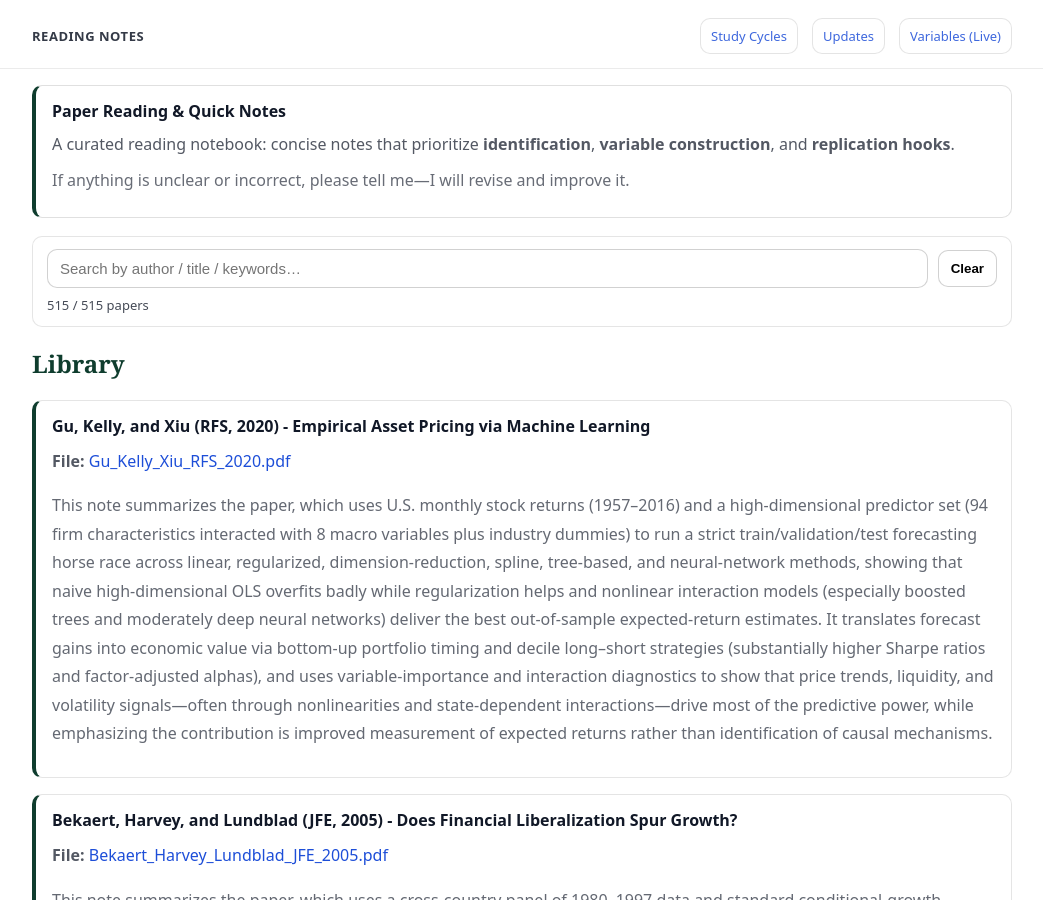
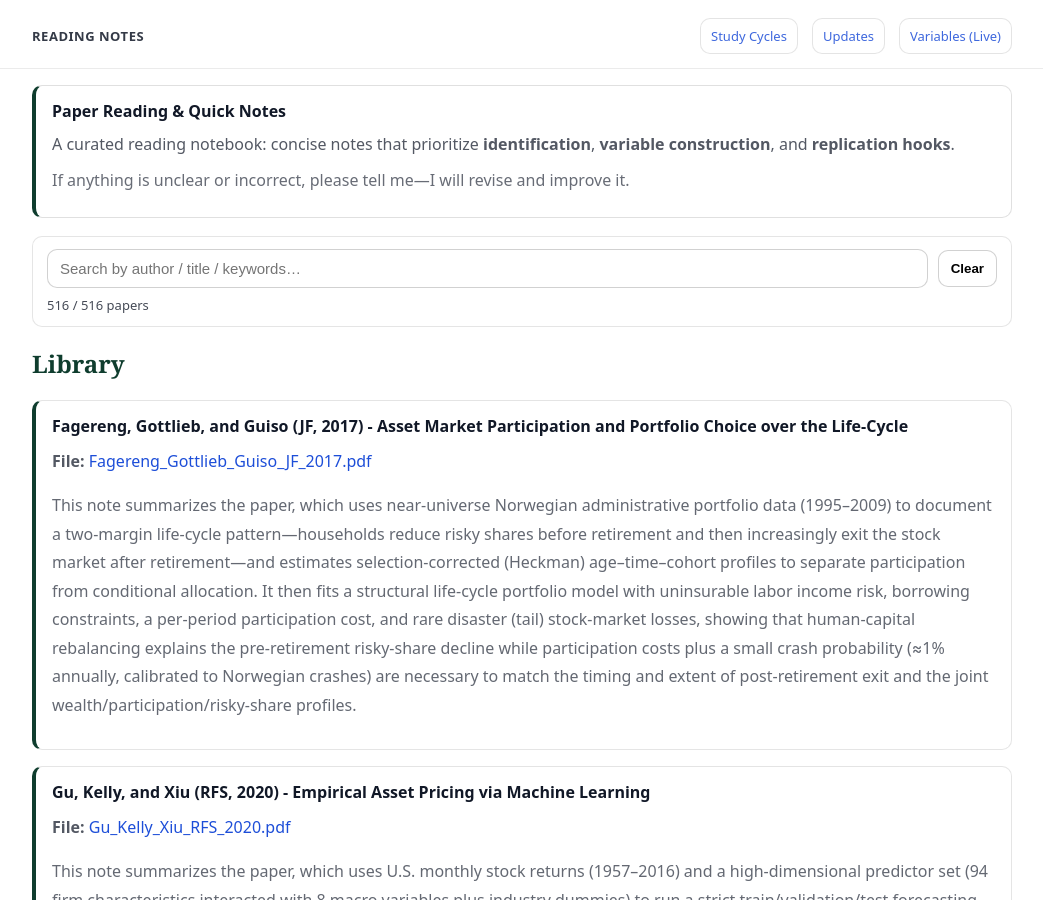
Before and after one commit to yaxinzn/study-archive, a Jekyll site: the page built from reading/index.md, in a window 1280 px wide and 900 px high. Shown: the whole window, without its empty margins (118-1161 px from the left). Built offline with Jekyll 4.4.1, drawn with Linux system fonts in a browser that asks for light colours.

Commit message:
Reading: add/update Fagereng_Gottlieb_Guiso_JF_2017.pdf

```diff
--- a/_data/reading.yml
+++ b/_data/reading.yml
@@ -1,3 +1,7 @@
+- title: "Fagereng, Gottlieb, and Guiso (JF, 2017) - Asset Market Participation and Portfolio Choice over the Life-Cycle"
+  file: "Fagereng_Gottlieb_Guiso_JF_2017.pdf"
+  desc: "This note summarizes the paper, which uses near-universe Norwegian administrative portfolio data (1995–2009) to document a two-margin life-cycle pattern—households reduce risky shares before retirement and then increasingly exit the stock market after retirement—and estimates selection-corrected (Heckman) age–time–cohort profiles to separate participation from conditional allocation. It then fits a structural life-cycle portfolio model with uninsurable labor income risk, borrowing constraints, a per-period participation cost, and rare disaster (tail) stock-market losses, showing that human-capital rebalancing explains the pre-retirement risky-share decline while participation costs plus a small crash probability (≈1% annually, calibrated to Norwegian crashes) are necessary to match the timing and extent of post-retirement exit and the joint wealth/participation/risky-share profiles."
+
 - title: "Gu, Kelly, and Xiu (RFS, 2020) - Empirical Asset Pricing via Machine Learning"
   file: "Gu_Kelly_Xiu_RFS_2020.pdf"
   desc: "This note summarizes the paper, which uses U.S. monthly stock returns (1957–2016) and a high-dimensional predictor set (94 firm characteristics interacted with 8 macro variables plus industry dummies) to run a strict train/validation/test forecasting horse race across linear, regularized, dimension-reduction, spline, tree-based, and neural-network methods, showing that naive high-dimensional OLS overfits badly while regularization helps and nonlinear interaction models (especially boosted trees and moderately deep neural networks) deliver the best out-of-sample expected-return estimates. It translates forecast gains into economic value via bottom-up portfolio timing and decile long–short strategies (substantially higher Sharpe ratios and factor-adjusted alphas), and uses variable-importance and interaction diagnostics to show that price trends, liquidity, and volatility signals—often through nonlinearities and state-dependent interactions—drive most of the predictive power, while emphasizing the contribution is improved measurement of expected returns rather than identification of causal mechanisms."
```
Also changed, not shown: 1 other file.
